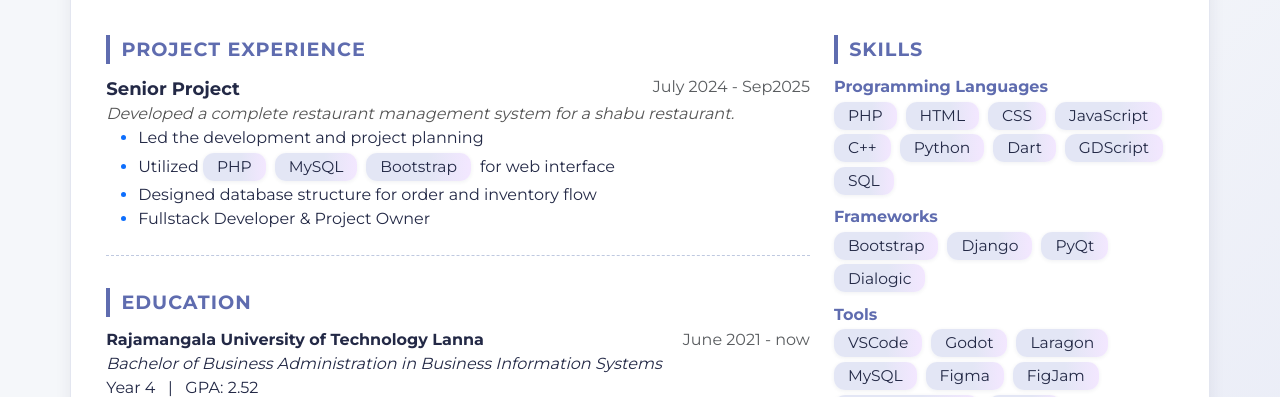
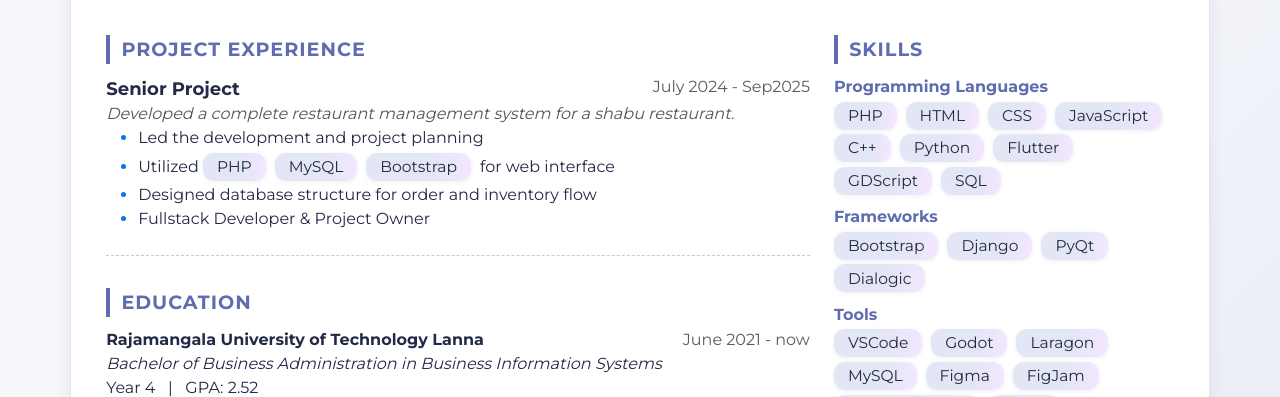
Before and after one commit to stapanawat/resume, a plain HTML site: page index.html in a window 1280 px wide. Shown: the part 1080-1477 px from the top of the page. Drawn offline with nearby package versions, Linux system fonts and the light colour scheme.

Commit message:
Update index.html

```diff
--- a/index.html
+++ b/index.html
@@ -270,7 +270,7 @@
                     <span class="badge badge-skill">JavaScript</span>
                     <span class="badge badge-skill">C++</span>
                     <span class="badge badge-skill">Python</span>
-                    <span class="badge badge-skill">Dart</span>
+                    <span class="badge badge-skill">Flutter</span>
                     <span class="badge badge-skill">GDScript</span>
                     <span class="badge badge-skill">SQL</span>
                 </div>
```
